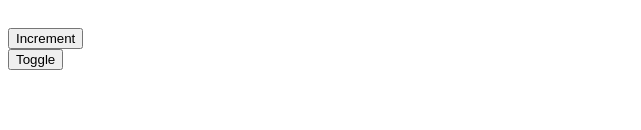
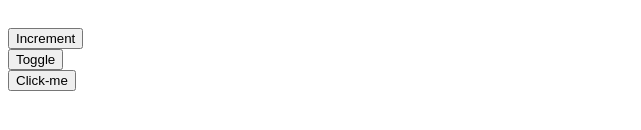
Before and after one commit to WellingtonIdeao/angular-template, an Angular app: page / in a window 1280 px wide. Shown: the part 186-316 px from the top of the page, without its empty margins (0-641 px from the left). Built offline with nearby package versions, Linux system fonts and the light colour scheme.

Commit message:
Event Binding Click

```diff
--- a/src/app/app.component.html
+++ b/src/app/app.component.html
@@ -4,3 +4,5 @@
 <br>
 <button (click)="toggleConteudo()">Toggle</button>
 <h1 *ngIf="exibirConteudo">Conteudo oculto</h1>
+<br>
+<app-click-me></app-click-me>
--- a/src/app/app.module.ts
+++ b/src/app/app.module.ts
@@ -8,6 +8,7 @@ import { RevistaComponent } from './revista/revista.component';
 import { LivroComponent } from './livro/livro.component';
 import { FilmeComponent } from './filme/filme.component';
 import { ProdutoComponent } from './produto/produto.component';
+import { ClickMeComponent } from './click-me/click-me.component';
 
 @NgModule({
   declarations: [
@@ -17,7 +18,8 @@ import { ProdutoComponent } from './produto/produto.component';
     RevistaComponent,
     LivroComponent,
     FilmeComponent,
-    ProdutoComponent
+    ProdutoComponent,
+    ClickMeComponent
   ],
   imports: [
     BrowserModule
--- /dev/null
+++ b/src/app/click-me/click-me.component.html
@@ -0,0 +1 @@
+<button (click)="onClick()">Click-me</button>
--- /dev/null
+++ b/src/app/click-me/click-me.component.ts
@@ -0,0 +1,19 @@
+import { Component, OnInit } from '@angular/core';
+
+@Component({
+  selector: 'app-click-me',
+  templateUrl: './click-me.component.html',
+  styleUrls: ['./click-me.component.css']
+})
+export class ClickMeComponent implements OnInit {
+
+  constructor() { }
+
+  ngOnInit(): void {
+
+  }
+  public onClick(){
+    console.log("Recebi um click");
+  }
+
+}
```
Also changed, not shown: src/app/click-me/click-me.component.css (added), 1 other file (tests, documents, lock files or other folders).
